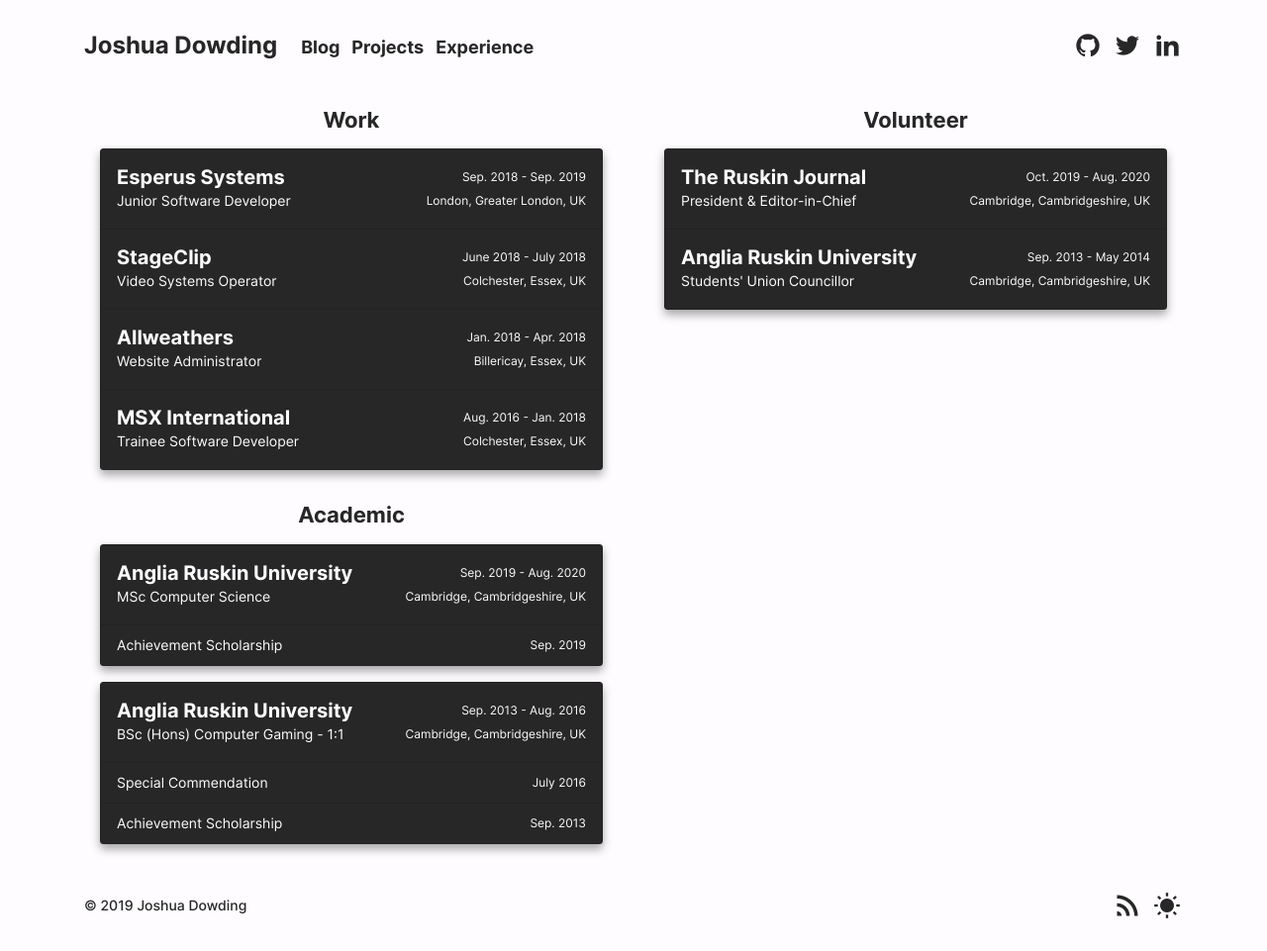
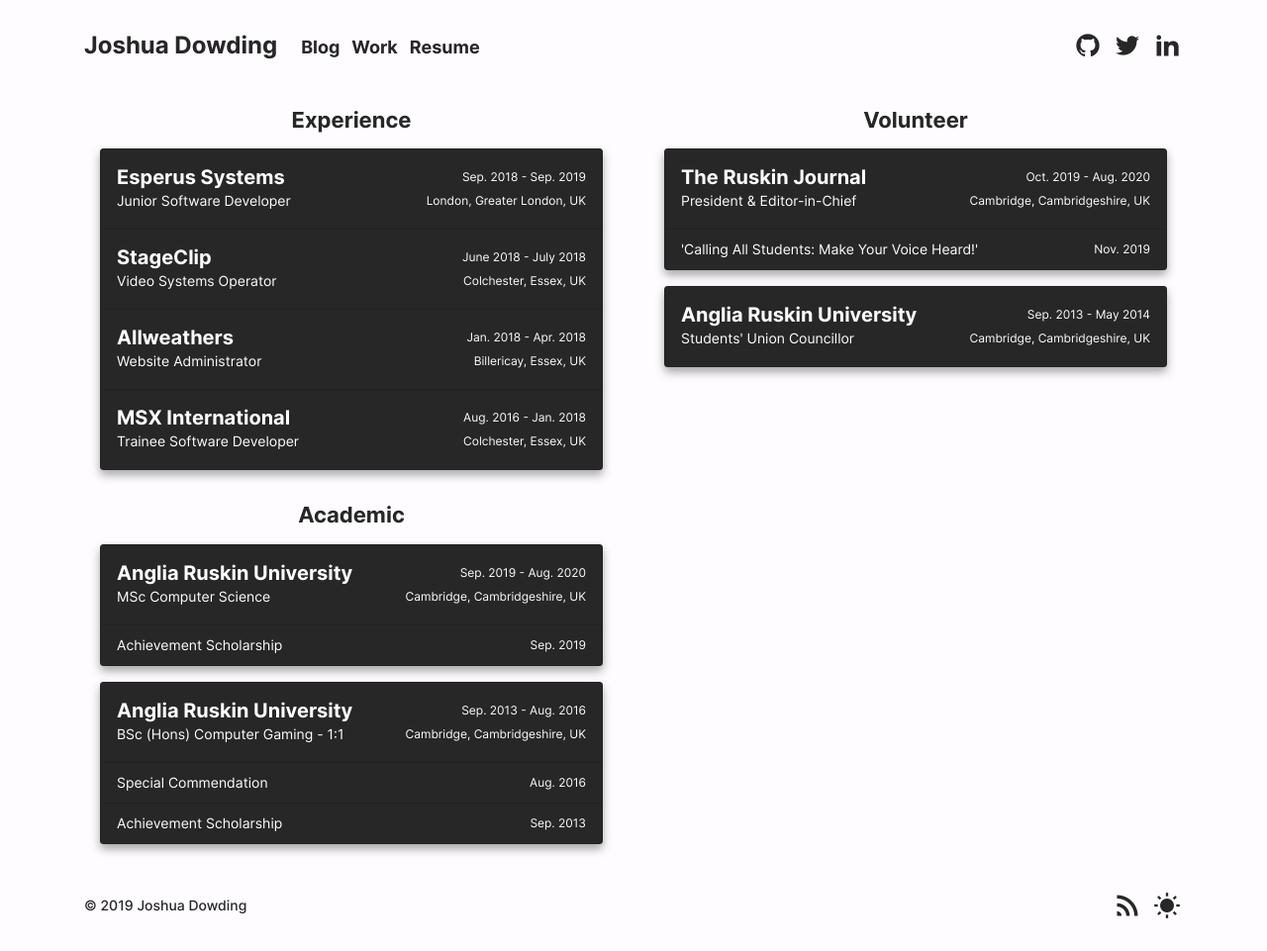
Before and after one commit to joshuadowding/jdowding.me, a Jekyll site: the page built from experience.html, in a window 1280 px wide. Shown: the whole page at 99% size. Built offline with Jekyll 4.4.1, drawn with Linux system fonts in a browser that asks for light colours.

Commit message:
experience: fix date and add article link; header: change link labels

```diff
--- a/_includes/header.html
+++ b/_includes/header.html
@@ -14,12 +14,12 @@
         </li>
         <li class="nav-item">
           <a class="nav-link" href="{{ site.baseurl }}/projects">
-            Projects
+            Work
           </a>
         </li>
         <li class="nav-item">
           <a class="nav-link" href="{{ site.baseurl }}/experience">
-            Experience
+            Resume
           </a>
         </li>
       </ul>
--- a/css/main.scss
+++ b/css/main.scss
@@ -193,6 +193,10 @@
         &:hover {
           text-decoration: none;
         }
+      }
+
+      &.inline-link {
+        color: var(--colour-text);
       }
 
       &.button {
@@ -632,6 +636,16 @@
 
           &.sub-item {
             padding: 8px 16px;
+
+            .item-header {
+              .header-wrapper {
+                width: 80%;
+              }
+
+              .attribute-wrapper {
+                width: 20%;
+              }
+            }
           }
 
           .item-header {
@@ -652,6 +666,14 @@
 
             .header-wrapper {
               width: 60%;
+
+              .inline-link {
+                color: var(--colour-text-invert);
+
+                &:hover {
+                  color: $colour-text-highlight;
+                }
+              }
 
               .header-link {
                 .header {
--- a/experience.html
+++ b/experience.html
@@ -7,7 +7,7 @@
 <div class="container">
   <div class="row">
     <div class="col-xl-6">
-      <h2 class="group-header">Work</h2>
+      <h2 class="group-header">Experience</h2>
       <ul class="list-group experience-group">
         <li class="list-group-item">
           <div class="item-header">
@@ -99,6 +99,20 @@
             <p>Donec id elit non mi porta gravida at eget metus. Maecenas sed diam eget risus varius blandit.</p>
           </div>-->
         </li>
+        <li class="list-group-item sub-item">
+          <div class="item-header">
+            <div class="header-wrapper">
+              <a class="inline-link" href="https://ruskinjournal.com/2019/11/13/calling-all-students-make-your-voice-heard/" target="_blank">
+                'Calling All Students: Make Your Voice Heard!'
+              </a>
+            </div>
+            <div class="attribute-wrapper">
+              <p class="attribute">Nov. 2019</p>
+            </div>
+          </div>
+        </li>
+      </ul>
+      <ul class="list-group experience-group">
         <li class="list-group-item">
           <div class="item-header">
             <div class="header-wrapper">
@@ -167,7 +181,7 @@
               <p>Special Commendation</p>
             </div>
             <div class="attribute-wrapper">
-              <p class="attribute">July 2016</p>
+              <p class="attribute">Aug. 2016</p>
             </div>
           </div>
         </li>
```
